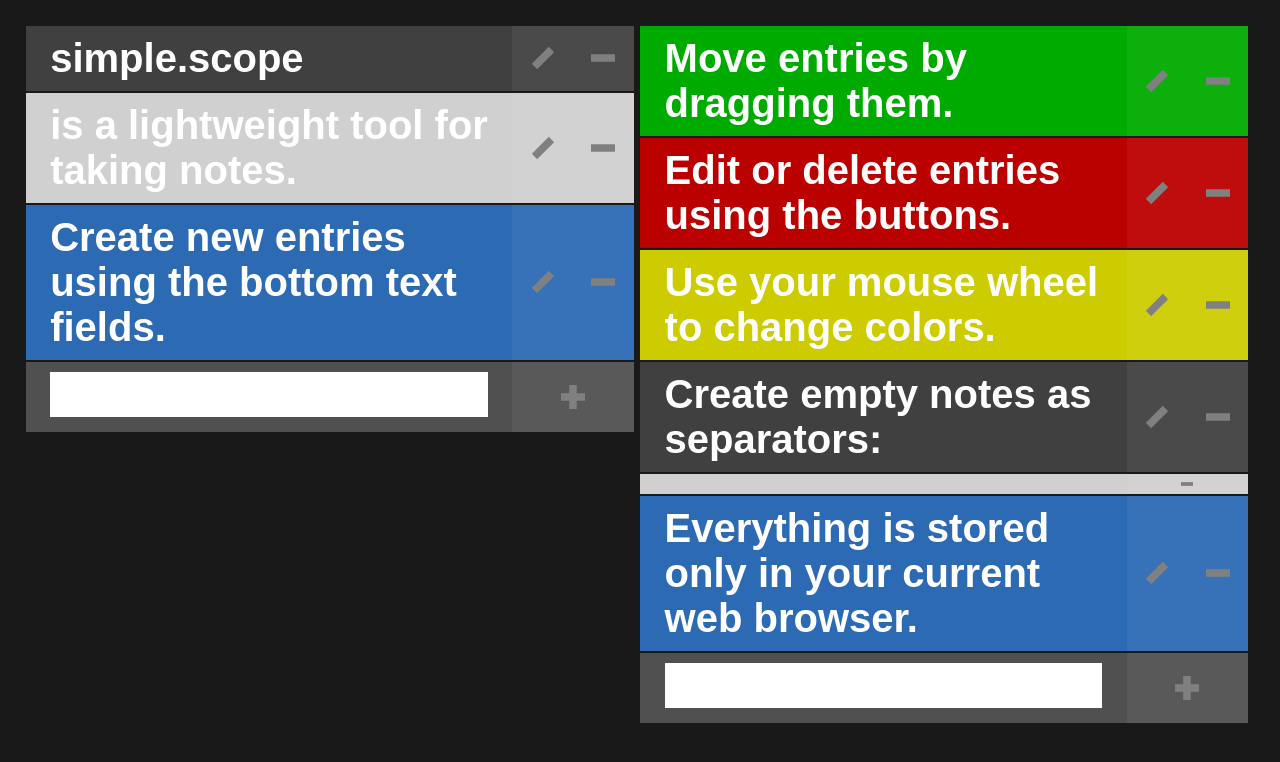
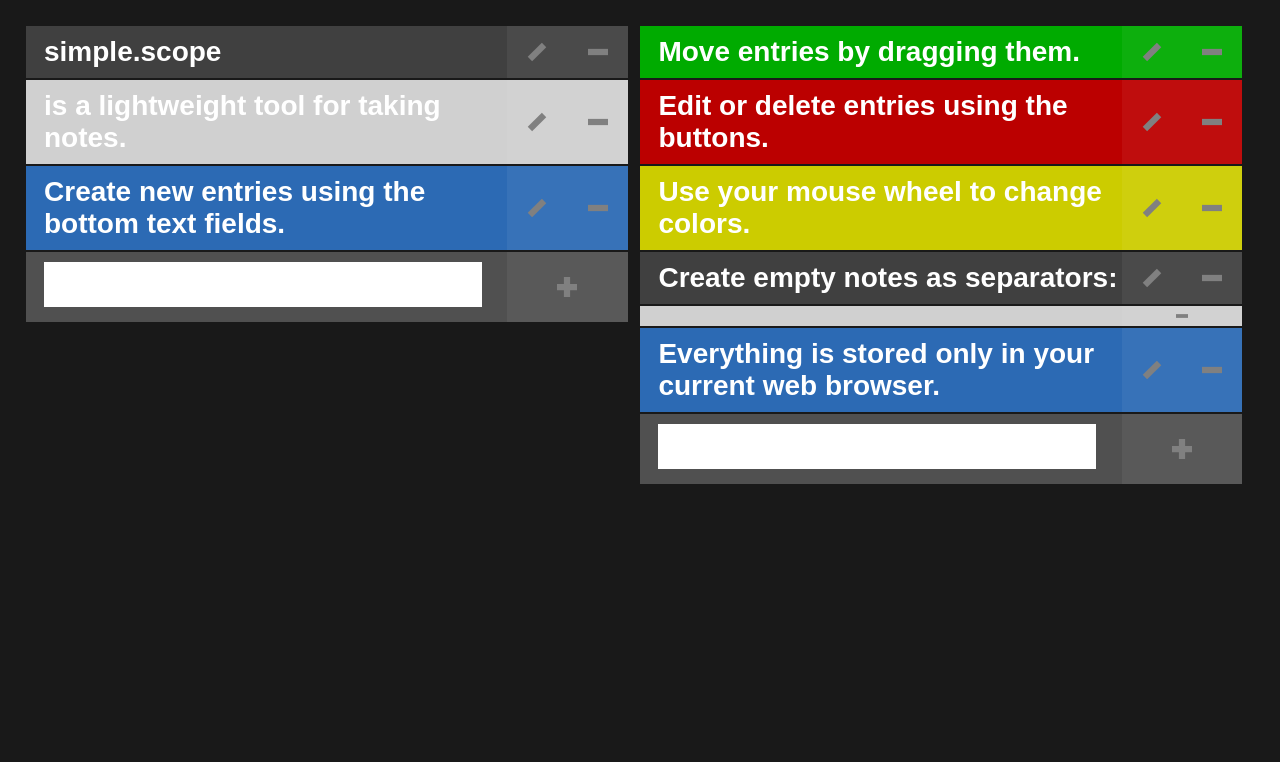
Before and after one commit to stefan-girlich/simple.scope, a plain HTML site: page app/index.htm in a window 1280 px wide. Drawn offline with Linux system fonts and the light colour scheme.

Commit message:
adjust icon size

```diff
--- a/app/main.css
+++ b/app/main.css
@@ -33,7 +33,7 @@
 .col {
 	width: 50%;
 	float: left;
-	font-size: 40px;
+	font-size: 28px;
 	color: white;
 	font-family: sans-serif;
 	font-weight: bold;
@@ -44,12 +44,12 @@
 	float: left;
 	background: inherit;
 	width: 75%;
-	padding: 10px 20% 10px 4%;
-	margin-right: 1%;
+	padding: 10px 20% 10px 3%;
+	margin-right: 2%;
 	margin-bottom: 2px;
 	overflow: hidden;
 	cursor: pointer;
-	-webkit-transition: background 0.2s, -webkit-transform 0.08s ease-out;
+	-webkit-transition: background 0.2s, -webkit-transform 0.1s ease-out;
 }
 
 .entry.placeholder {
@@ -92,7 +92,7 @@
 	-webkit-transition: opacity 0.25s;
 	background-position: center center;
 	background-repeat: no-repeat;
-	background-size: 24px 24px;
+	background-size: 20px 20px;
 	background-color: rgba(255, 255, 255, 0.05);
 }
 
```
Also changed, not shown: app/README.md.
